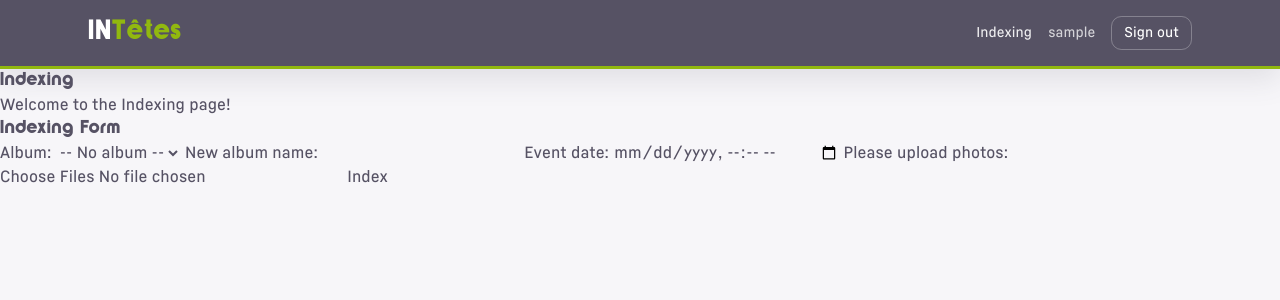
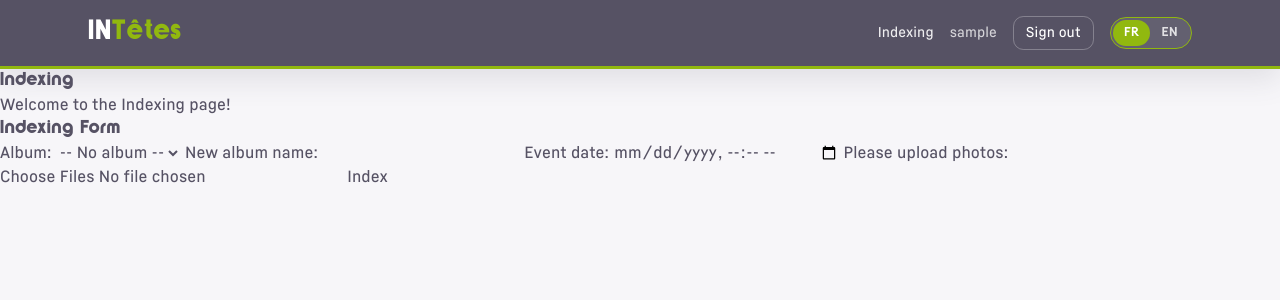
Before and after one commit to eldertek/TSP_2AFISA_8466, a Django app: page /indexing/ in a window 1280 px wide. Shown: the top 300 px of the page. Run offline with Django 5.2, Linux system fonts and the light colour scheme; the visitor is signed in with stand-in values (Sample User, id 1); data that the repository does not hold is empty; parts of the project's set-up code (start-up, migrations or seed data) failed here and were passed over.

Commit message:
feat: finalisation de l'i18n FR/EN et sélecteur de langue rajouté dans le header

```diff
--- a/config/urls.py
+++ b/config/urls.py
@@ -23,4 +23,5 @@ urlpatterns = [
     path("", include("search.urls")),
     path("indexing/", include("indexing.urls")),
     path("accounts/", include("django.contrib.auth.urls")),
+    path("i18n/", include("django.conf.urls.i18n")),
 ]
--- a/indexing/templates/indexing/index.html
+++ b/indexing/templates/indexing/index.html
@@ -5,10 +5,10 @@
 {% block title %}{% translate "Indexing" %}{% endblock %}
 
 {% block content %}
-    <h1>Indexing</h1>
-    <p>Welcome to the Indexing page!</p>
+    <h1>{% translate "Indexing" %}</h1>
+    <p>{% translate "Welcome to the Indexing page!" %}</p>
 
-    <h2>Indexing Form</h2>
+    <h2>{% translate "Indexing Form" %}</h2>
     {% if error %}
         <p style="color: red;">{{ error }}</p>
     {% endif %}
@@ -18,23 +18,23 @@
 
     <form method="post" enctype="multipart/form-data" action="{% url 'indexing:index' %}">
         {% csrf_token %}
-        <label for="album_id">Album:</label>
+        <label for="album_id">{% translate "Album: " %}</label>
         <select id="album_id" name="album_id">
-            <option value="">-- No album --</option>
+            <option value="">{% translate "-- No album --" %}</option>
             {% for album in albums %}
                 <option value="{{ album.id }}">{{ album.name }} ({{ album.event_date|date:"Y-m-d" }})</option>
             {% endfor %}
         </select>
 
-        <label for="album_name">New album name:</label>
+        <label for="album_name">{% translate "New album name: " %}</label>
         <input type="text" id="album_name" name="album_name">
 
-        <label for="event_date">Event date:</label>
+        <label for="event_date">{% translate "Event date: " %}</label>
         <input type="datetime-local" id="event_date" name="event_date">
 
-        <label for="photos">Please upload photos:</label>
+        <label for="photos">{% translate "Please upload photos: " %}</label>
         <input type="file" id="photos" name="photos" accept="image/*" multiple required>
-        <button type="submit">Index</button>
+        <button type="submit">{% translate "Index" %}</button>
     </form>
 
 {% endblock %}
--- a/static/css/style.css
+++ b/static/css/style.css
@@ -355,3 +355,39 @@ input[type="checkbox"]{
     border-color: var(--declic-lime);
     box-shadow: 0 0 0 3px rgba(145, 184, 15, 0.32), 0 12px 24px rgba(86, 82, 100, 0.12);
 }
+
+
+
+
+
+/* Switch de langue pilule FR / EN dans le header */
+.lang-switch {
+    display: inline-flex;
+    align-items: center;
+    padding: 2px;
+    border-radius: 9999px;
+    border: 1.5px solid var(--declic-lime);
+    background-color: rgba(255, 255, 255, 0.08);
+}
+
+.lang-btn {
+    border: none;
+    border-radius: 9999px;
+    padding: 0.22rem 0.7rem;
+    font-size: 0.75rem;
+    font-weight: 700;
+    letter-spacing: 0.04em;
+    color: rgba(255, 255, 255, 0.82);
+    background-color: transparent;
+    cursor: pointer;
+    transition: background-color 0.2s ease, color 0.2s ease;
+}
+
+.lang-btn:hover {
+    color: #FFFFFF;
+}
+
+.lang-btn.active {
+    background-color: var(--declic-lime);
+    color: #FFFFFF;
+}
--- a/templates/base.html
+++ b/templates/base.html
@@ -27,6 +27,12 @@
                             <button type="submit" class="btn-secondary px-3 py-1.5 text-sm">{% translate "Sign out" %}</button>
                         </form>
                     {% endif %}
+                    <form method="post" action="{% url 'set_language' %}" class="lang-switch">
+                        {% csrf_token %}
+                        <input type="hidden" name="next" value="{{ request.get_full_path }}">
+                        <button type="submit" name="language" value="fr" class="lang-btn {% if LANGUAGE_CODE|slice:":2" == 'fr' %}active{% endif %}">FR</button>
+                        <button type="submit" name="language" value="en" class="lang-btn {% if LANGUAGE_CODE|slice:":2" == 'en' %}active{% endif %}">EN</button>
+                    </form>
                 </div>
             </div>
         </header>
```
Also changed, not shown: locale/fr/LC_MESSAGES/django.po (added), 1 other file.
